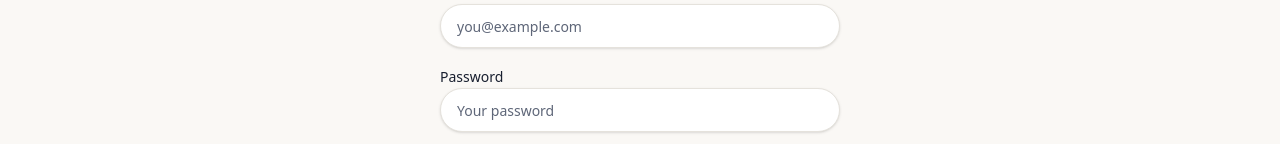
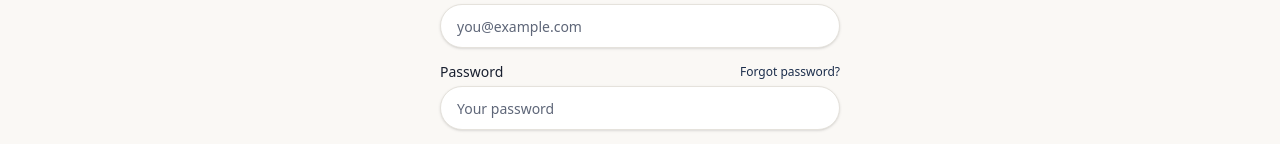
Before and after one commit to rakib-akter/Venturo, a Next.js app: page /login in a window 1280 px wide. Shown: the part 351-495 px from the top of the page. Built offline with nearby package versions, Linux system fonts and the light colour scheme; no server answers.

Commit message:
feat(auth): link to forgot-password from sign-in

```diff
--- a/components/auth/AuthForm.tsx
+++ b/components/auth/AuthForm.tsx
@@ -1,6 +1,7 @@
 "use client";
 
 import * as React from "react";
+import Link from "next/link";
 import { useRouter, useSearchParams } from "next/navigation";
 import { Loader2, UserRound } from "lucide-react";
 import { useAuth } from "@/lib/auth-context";
@@ -107,7 +108,17 @@ export function AuthForm() {
           />
         </div>
         <div className="space-y-1.5">
-          <Label htmlFor="password">Password</Label>
+          <div className="flex items-center justify-between">
+            <Label htmlFor="password">Password</Label>
+            {mode === "login" ? (
+              <Link
+                href="/forgot-password"
+                className="text-xs font-medium text-primary underline-offset-4 hover:underline"
+              >
+                Forgot password?
+              </Link>
+            ) : null}
+          </div>
           <Input
             id="password"
             type="password"
```
